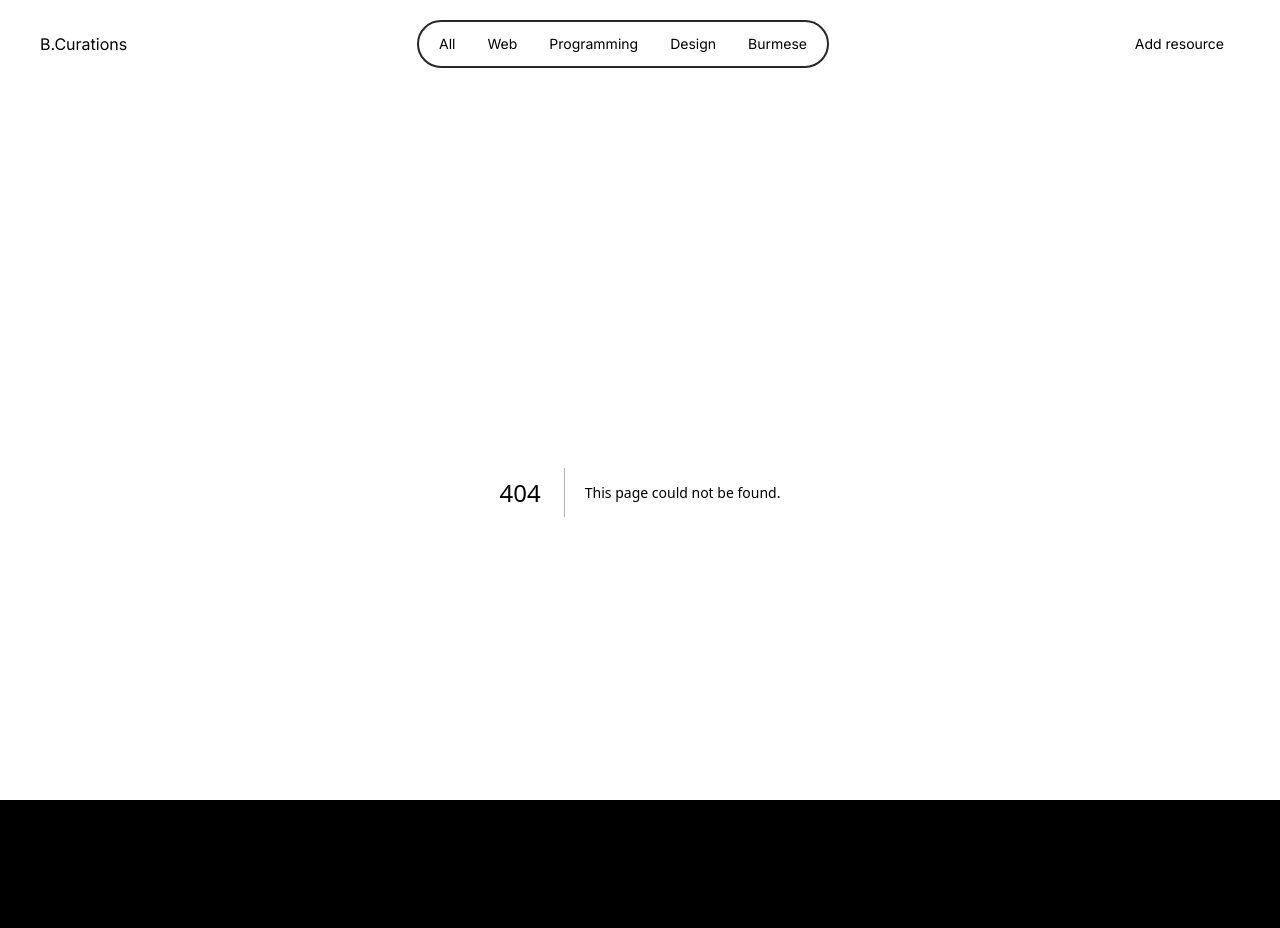
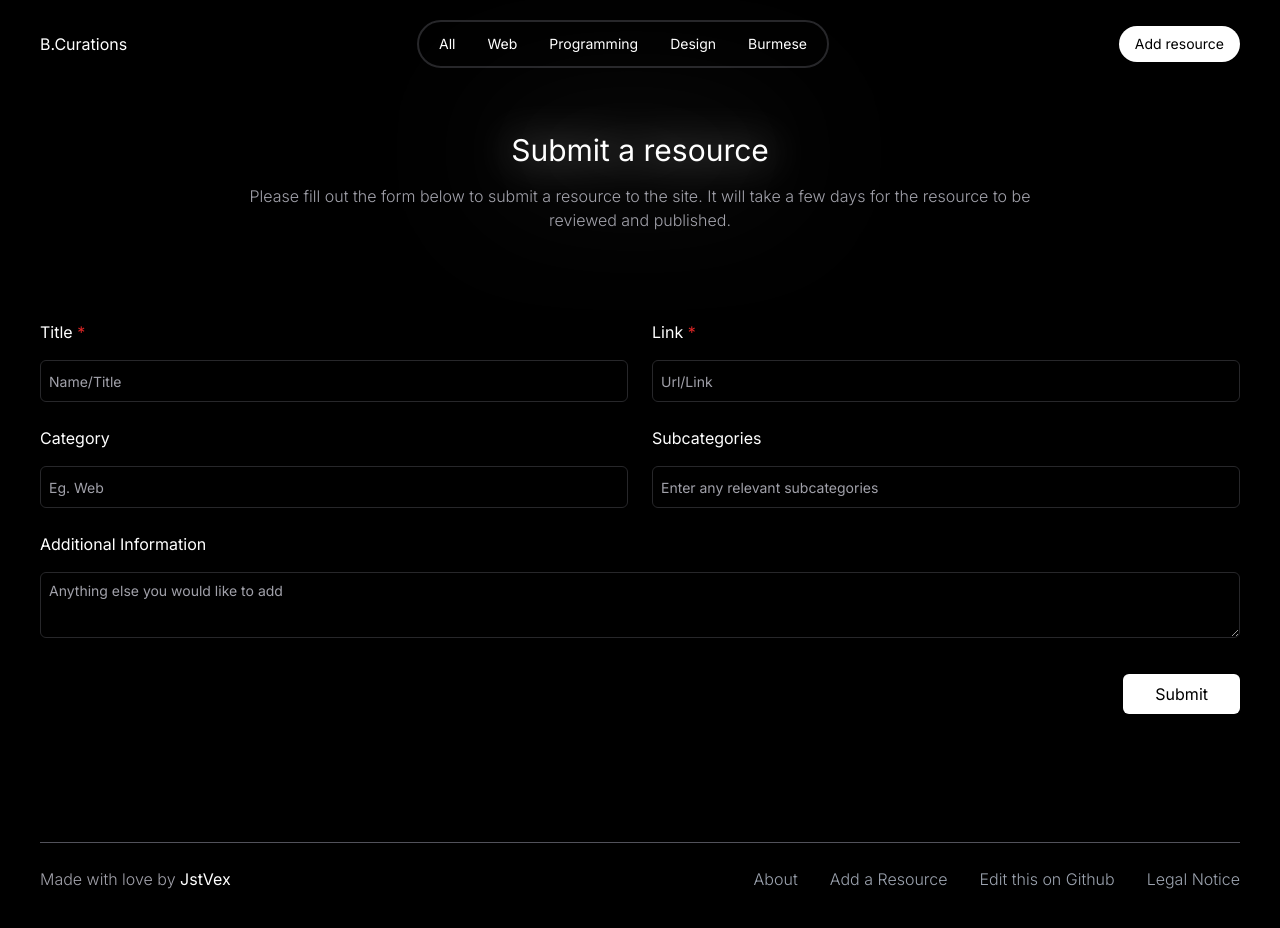
Before and after one commit to JstVex/curations, a Next.js app: page /submit in a window 1280 px wide. Before the commit this address had no page. Shown: the top 928 px of the page. Before the commit the page ends 892 px from the top, so only its background shows below. Built offline with nearby package versions, Linux system fonts and the light colour scheme.

Commit message:
Implement resource submission to formspree

```diff
--- /dev/null
+++ b/app/submit/page.tsx
@@ -0,0 +1,148 @@
+'use client'
+import Main from "@/components/layout";
+import { useState } from "react";
+
+interface FormData {
+    title: string;
+    link: string;
+    category: string;
+    subcat: string;
+    additionalInfo: string;
+}
+
+const Submit = () => {
+    const [formData, setFormData] = useState<FormData>({
+        title: '',
+        link: '',
+        category: '',
+        subcat: '',
+        additionalInfo: ''
+    });
+
+    const handleChange = (e: React.ChangeEvent<HTMLInputElement | HTMLTextAreaElement>) => {
+        const { id, value } = e.target;
+        setFormData({ ...formData, [id]: value });
+    };
+
+    const handleSubmit = async (e: React.FormEvent<HTMLFormElement>) => {
+        e.preventDefault();
+
+        try {
+            const response = await fetch('https://formspree.io/f/xeojjozq', {
+                method: 'POST',
+                headers: {
+                    'Content-Type': 'application/json',
+                },
+                body: JSON.stringify(formData),
+            });
+
+            if (response.ok) {
+                alert('Resource submitted successfully!');
+                setFormData({
+                    title: '',
+                    link: '',
+                    category: '',
+                    subcat: '',
+                    additionalInfo: ''
+                });
+            } else {
+                console.error('Error submitting form:', response);
+            }
+        } catch (error) {
+            console.error('Error submitting form:', error);
+        }
+    };
+
+    return (
+        <Main>
+            {/* <h1 className="text-3xl text-center drop-shadow-glow">
+                Submit a resource
+            </h1>
+            <p className="text-center my-4 max-w-[800px] mx-auto font-light">
+                Please fill out the form below to submit a resource to the site. It will take a few days for the resource to be reviewed and published.
+            </p> */}
+            <div className="flex items-center justify-center mb-10 md:mb-16">
+                <div className="w-4/5 sm:w-2/3 flex flex-col text-center space-y-4">
+                    <h1 className="text-3xl text-center drop-shadow-glow">
+                        Submit a resource
+                    </h1>
+                    <p className="text-base text-zinc-400 font-light">
+                        Please fill out the form below to submit a resource to the site. It will take a few days for the resource to be reviewed and published.
+                    </p>
+                </div>
+            </div>
+            <form onSubmit={handleSubmit}>
+                <div className="flex gap-x-6 flex-col md:flex-row">
+                    <div className="flex flex-col gap-y-4 mt-6 flex-1">
+                        <label htmlFor="title" className="text-md">
+                            Title <span className="text-red-600">*</span>
+                        </label>
+                        <input
+                            type="text"
+                            id="title"
+                            className="p-2 border border-zinc-800 rounded-md bg-black focus:outline-none focus:border-zinc-400 placeholder:text-zinc-400 placeholder:text-sm" placeholder="Name/Title"
+                            value={formData.title}
+                            onChange={handleChange}
+                        />
+                    </div>
+                    <div className="flex flex-col gap-y-4 mt-6 flex-1">
+                        <label htmlFor="link" className="text-md">
+                            Link <span className="text-red-600">*</span>
+                        </label>
+                        <input
+                            type="text"
+                            id="link"
+                            className="p-2 border border-zinc-800 rounded-md bg-black focus:outline-none focus:border-zinc-400 placeholder:text-zinc-400 placeholder:text-sm" placeholder="Url/Link"
+                            value={formData.link}
+                            onChange={handleChange}
+                        />
+                    </div>
+                </div>
+                <div className="flex gap-x-6 flex-col md:flex-row">
+                    <div className="flex flex-col gap-y-4 mt-6 flex-1">
+                        <label htmlFor="category" className="text-md">
+                            Category
+                        </label>
+                        <input
+                            type="text"
+                            id="category"
+                            className="p-2 border border-zinc-800 rounded-md bg-black focus:outline-none focus:border-zinc-400 placeholder:text-zinc-400 placeholder:text-sm" placeholder="Eg. Web"
+                            value={formData.category}
+                            onChange={handleChange}
+                        />
+                    </div>
+                    <div className="flex flex-col gap-y-4 mt-6 flex-1">
+                        <label htmlFor="subcat" className="text-md">
+                            Subcategories
+                        </label>
+                        <input
+                            type="text"
+                            id="subcat"
+                            className="p-2 border border-zinc-800 rounded-md bg-black focus:outline-none focus:border-zinc-400 placeholder:text-zinc-400 placeholder:text-sm" placeholder="Enter any relevant subcategories"
+                            value={formData.subcat}
+                            onChange={handleChange}
+                        />
+                    </div>
+                </div>
+                <div className="flex flex-col gap-y-4 mt-6">
+                    <label htmlFor="additionalInfo" className="text-md">
+                        Additional Information
+                    </label>
+                    <textarea
+                        id="additionalInfo"
+                        className="p-2 border border-zinc-800 rounded-md bg-black focus:outline-none focus:border-zinc-400 placeholder:text-zinc-400 placeholder:text-sm" placeholder="Anything else you would like to add"
+                        value={formData.additionalInfo}
+                        onChange={handleChange}
+                    />
+                </div>
+                <div className="flex md:justify-end mt-3">
+                    <button className="bg-white text-black rounded-md px-8 py-2 mt-6 transition-colors w-full md:w-auto hover:opacity-90">
+                        Submit
+                    </button>
+                </div>
+            </form>
+        </Main>
+    );
+}
+
+export default Submit;
--- a/components/footer/index.tsx
+++ b/components/footer/index.tsx
@@ -11,7 +11,7 @@ const links: Link[] = [
         label: "About",
     },
     {
-        href: "https://",
+        href: "/submit",
         label: "Add a Resource",
     },
     {
--- a/components/navigation/navbar.tsx
+++ b/components/navigation/navbar.tsx
@@ -46,8 +46,11 @@ const Navbar = () => {
                             </li>
                         ))}
                     </ul>
+
                     <button className="text-sm bg-white rounded-full text-black px-4 py-2">
-                        Add resource
+                        <Link href='/submit'>
+                            Add resource
+                        </Link>
                     </button>
                 </div>
                 <ul className="flex items-center justify-between text-sm mt-2 overflow-x-auto no-scrollbar sm:hidden">
```
